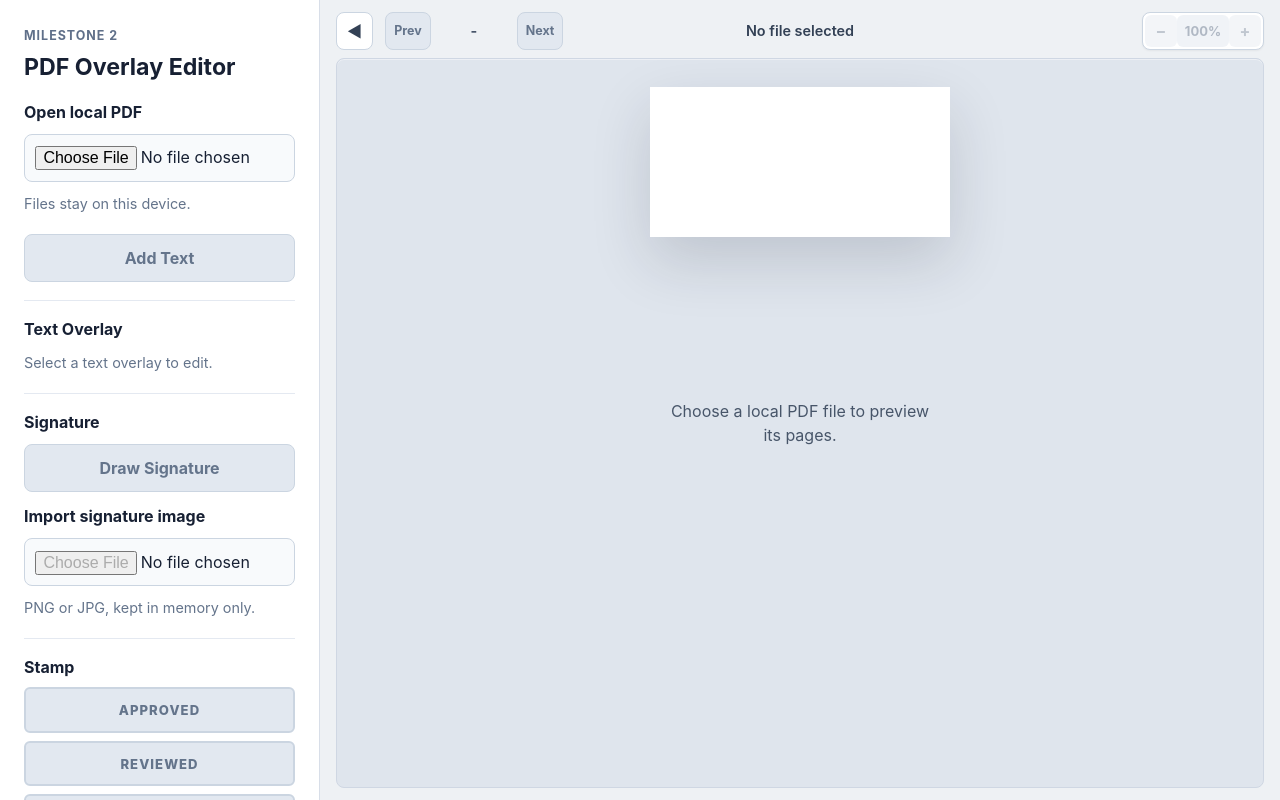
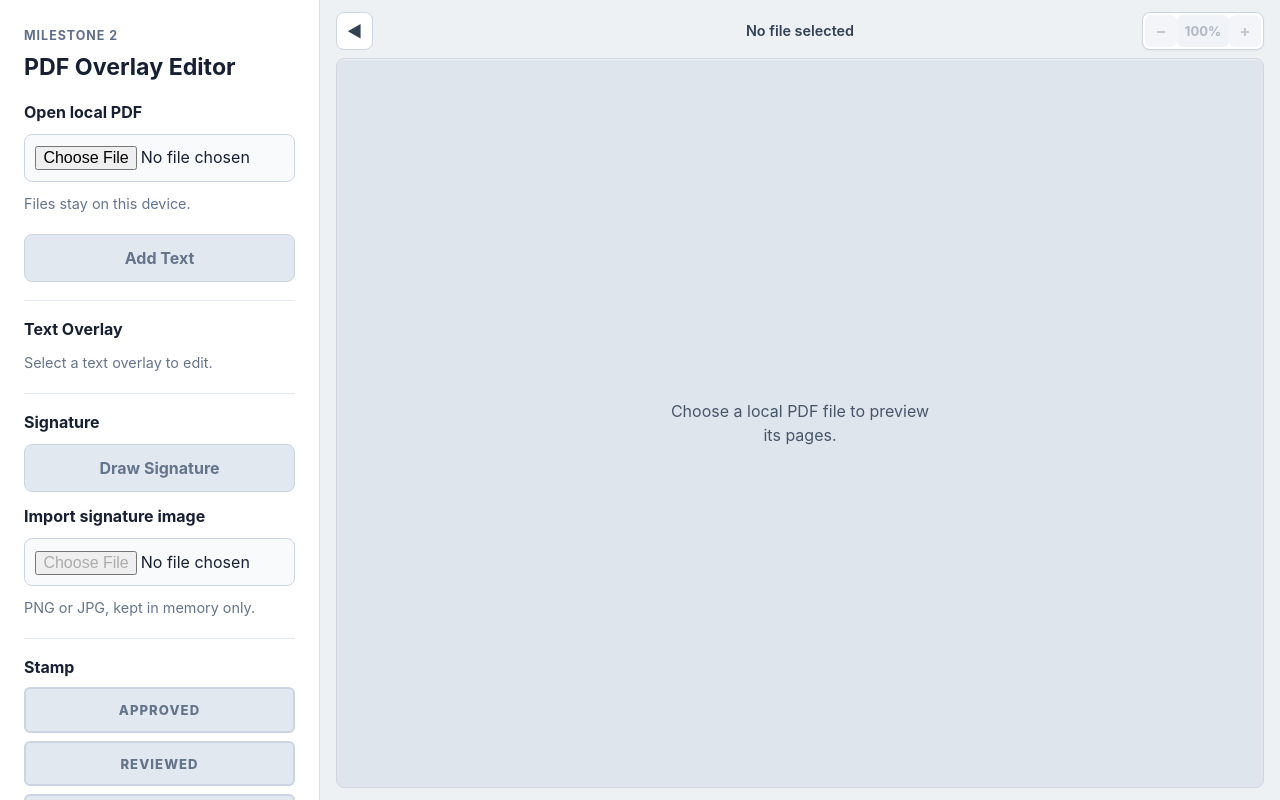
Before and after one commit to agungtrisutaji/pdf-editor, a React (Vite) app: page / in a window 1280 px wide. Built offline with nearby package versions, Linux system fonts and the light colour scheme.

Commit message:
feat: continuous vertical scrolling for pdf pages, removing pagination buttons

```diff
--- a/src/App.tsx
+++ b/src/App.tsx
@@ -31,7 +31,6 @@ import {
   createStampOverlay,
   createTextOverlay,
   deleteOverlay,
-  getPageOverlays,
   moveOverlayBackward,
   moveOverlayForward,
   rescaleOverlays,
@@ -106,9 +105,9 @@ function App() {
     setZoomScale(newScale);
   }
 
-  const activePageOverlays = getPageOverlays(overlayState, activePageIndex);
+  const allOverlays = Object.values(overlayState).flat();
   const selectedOverlay =
-    activePageOverlays.find(
+    allOverlays.find(
       (overlay) => overlay.id === selectedOverlayId,
     ) ?? null;
   const canAddOverlay = selectedPdf !== null && isPdfReady;
@@ -200,7 +199,7 @@ function App() {
     }
 
     const offset = Math.min(
-      activePageOverlays.length * TEXT_OVERLAY_OFFSET_STEP,
+      allOverlays.length * TEXT_OVERLAY_OFFSET_STEP,
       TEXT_OVERLAY_MAX_OFFSET,
     );
     const textOverlayBase = createTextOverlay({
@@ -223,7 +222,7 @@ function App() {
     }
 
     const offset = Math.min(
-      activePageOverlays.length * SIGNATURE_OVERLAY_OFFSET_STEP,
+      allOverlays.length * SIGNATURE_OVERLAY_OFFSET_STEP,
       SIGNATURE_OVERLAY_MAX_OFFSET,
     );
     const signatureOverlay = createSignatureOverlay({
@@ -246,7 +245,7 @@ function App() {
     }
 
     const offset = Math.min(
-      activePageOverlays.length * STAMP_OVERLAY_OFFSET_STEP,
+      allOverlays.length * STAMP_OVERLAY_OFFSET_STEP,
       STAMP_OVERLAY_MAX_OFFSET,
     );
     const stampOverlay = createStampOverlay({
@@ -262,7 +261,6 @@ function App() {
 
   function handlePageIndexChange(pageIndex: number) {
     setActivePageIndex(pageIndex);
-    setSelectedOverlayId(null);
   }
 
   function handleSelectedTextChange(text: string) {
@@ -466,12 +464,12 @@ function App() {
           </div>
           <div>
             <dt>Page overlays</dt>
-            <dd>{selectedPdf ? activePageOverlays.length : "-"}</dd>
+            <dd>{selectedPdf ? allOverlays.length : "-"}</dd>
           </div>
         </dl>
 
         <OverlayList
-          overlays={selectedPdf ? activePageOverlays : []}
+          overlays={selectedPdf ? allOverlays : []}
           selectedOverlayId={selectedOverlayId}
           onOverlaySelect={setSelectedOverlayId}
           onOverlayDelete={handleOverlayDelete}
@@ -484,8 +482,7 @@ function App() {
 
       <PdfViewer
         pdfFile={selectedPdf}
-        pageIndex={activePageIndex}
-        overlays={selectedPdf ? activePageOverlays : []}
+        overlays={selectedPdf ? allOverlays : []}
         selectedOverlayId={selectedOverlayId}
         zoomScale={zoomScale}
         onZoomChange={handleZoomChange}
--- a/src/components/pdf/PdfViewer.tsx
+++ b/src/components/pdf/PdfViewer.tsx
@@ -3,7 +3,6 @@ import type { PDFDocumentLoadingTask, PDFDocumentProxy } from "pdfjs-dist";
 import type { SelectedPdfFile } from "./PdfFilePicker";
 import { OverlayLayer } from "../overlays/OverlayLayer";
 import {
-  clearPdfCanvas,
   createPdfLoadingTask,
   getPdfErrorMessage,
   isPdfRenderCancelError,
@@ -16,9 +15,112 @@ import {
 } from "../../lib/pdf/coordinateMapper";
 import type { Overlay } from "../../types/overlays";
 
+type PdfPageProps = {
+  pdfDocument: PDFDocumentProxy;
+  pageIndex: number;
+  zoomScale: number;
+  overlays: Overlay[];
+  selectedOverlayId: string | null;
+  onOverlaySelect: (overlayId: string) => void;
+  onOverlayMove: (overlayId: string, position: { x: number; y: number }) => void;
+  onOverlayResize: (overlayId: string, size: { width: number; height: number }) => void;
+  onPagePreviewSizeChange: (pageIndex: number, size: PageSize) => void;
+  onVisible?: (pageIndex: number) => void;
+};
+
+function PdfPage({
+  pdfDocument,
+  pageIndex,
+  zoomScale,
+  overlays,
+  selectedOverlayId,
+  onOverlaySelect,
+  onOverlayMove,
+  onOverlayResize,
+  onPagePreviewSizeChange,
+  onVisible,
+}: PdfPageProps) {
+  const canvasRef = useRef<HTMLCanvasElement | null>(null);
+  const containerRef = useRef<HTMLDivElement | null>(null);
+
+  useEffect(() => {
+    let isCurrentRender = true;
+    let renderTask: Awaited<ReturnType<typeof renderPdfPageToCanvas>> | null = null;
+
+    if (!canvasRef.current) return;
+
+    renderPdfPageToCanvas({
+      canvas: canvasRef.current,
+      pdfDocument,
+      pageNumber: pageIndex + 1,
+      scale: zoomScale,
+    })
+      .then((task) => {
+        if (!isCurrentRender) {
+          task.cancel();
+          return;
+        }
+        renderTask = task;
+        return task.promise;
+      })
+      .then(() => {
+        if (isCurrentRender) {
+          const canvas = canvasRef.current;
+          if (canvas) {
+            const bounds = canvas.getBoundingClientRect();
+            const width = bounds.width || Number.parseFloat(canvas.style.width) || 0;
+            const height = bounds.height || Number.parseFloat(canvas.style.height) || 0;
+            if (width > 0 && height > 0) {
+              onPagePreviewSizeChange(pageIndex, { width, height });
+            }
+          }
+        }
+      })
+      .catch((error: unknown) => {
+        if (!isCurrentRender || isPdfRenderCancelError(error)) return;
+        console.error("Page render failed:", error);
+      });
+
+    return () => {
+      isCurrentRender = false;
+      renderTask?.cancel();
+    };
+  }, [pageIndex, pdfDocument, zoomScale, onPagePreviewSizeChange]);
+
+  useEffect(() => {
+    const el = containerRef.current;
+    if (!el || !onVisible) return;
+
+    const observer = new IntersectionObserver(
+      (entries) => {
+        if (entries[0].isIntersecting) {
+          onVisible(pageIndex);
+        }
+      },
+      { threshold: 0.5 }
+    );
+    observer.observe(el);
+    return () => observer.disconnect();
+  }, [pageIndex, onVisible]);
+
+  const pageOverlays = overlays.filter((o) => o.pageIndex === pageIndex);
+
+  return (
+    <div ref={containerRef} className='page-surface' style={{ marginBottom: '24px' }}>
+      <canvas ref={canvasRef} className='pdf-canvas' />
+      <OverlayLayer
+        overlays={pageOverlays}
+        selectedOverlayId={selectedOverlayId}
+        onOverlaySelect={onOverlaySelect}
+        onOverlayMove={onOverlayMove}
+        onOverlayResize={onOverlayResize}
+      />
+    </div>
+  );
+}
+
 type PdfViewerProps = {
   pdfFile: SelectedPdfFile | null;
-  pageIndex: number;
   overlays: Overlay[];
   selectedOverlayId: string | null;
   zoomScale: number;
@@ -29,9 +131,9 @@ type PdfViewerProps = {
     overlayId: string,
     size: { width: number; height: number },
   ) => void;
-  onPageIndexChange: (pageIndex: number) => void;
   onDocumentReadyChange: (isReady: boolean) => void;
   onPagePreviewSizeChange: (pageIndex: number, size: PageSize) => void;
+  onPageIndexChange: (pageIndex: number) => void;
   isSidebarOpen: boolean;
   onToggleSidebar: () => void;
 };
@@ -39,7 +141,6 @@ type PdfViewerProps = {
 
 export function PdfViewer({
   pdfFile,
-  pageIndex,
   overlays,
   selectedOverlayId,
   zoomScale,
@@ -47,20 +148,18 @@ export function PdfViewer({
   onOverlaySelect,
   onOverlayMove,
   onOverlayResize,
-  onPageIndexChange,
   onDocumentReadyChange,
   onPagePreviewSizeChange,
+  onPageIndexChange,
   isSidebarOpen,
   onToggleSidebar,
 }: PdfViewerProps) {
-  const canvasRef = useRef<HTMLCanvasElement | null>(null);
   const containerRef = useRef<HTMLDivElement | null>(null);
   const [pdfDocument, setPdfDocument] = useState<PDFDocumentProxy | null>(null);
 
   const [errorMessage, setErrorMessage] = useState<string | null>(null);
   const [isPanning, setIsPanning] = useState(false);
   const panStartRef = useRef<{ x: number; y: number; scrollLeft: number; scrollTop: number } | null>(null);
-  const pageNumber = pageIndex + 1;
 
   useEffect(() => {
     let isCurrentFile = true;
@@ -69,7 +168,6 @@ export function PdfViewer({
     setPdfDocument(null);
     onDocumentReadyChange(false);
     setErrorMessage(null);
-    clearPdfCanvas(canvasRef.current);
 
     if (!pdfFile) {
       return;
@@ -104,72 +202,7 @@ export function PdfViewer({
     };
   }, [onDocumentReadyChange, pdfFile]);
 
-  useEffect(() => {
-    let isCurrentRender = true;
-    let renderTask:
-      | Awaited<ReturnType<typeof renderPdfPageToCanvas>>
-      | null = null;
-
-    if (!pdfDocument) {
-      return;
-    }
-
-    if (!canvasRef.current) {
-      setErrorMessage("The PDF canvas is not available.");
-      return;
-    }
-
-    setErrorMessage(null);
-
-    renderPdfPageToCanvas({
-      canvas: canvasRef.current,
-      pdfDocument,
-      pageNumber,
-      scale: zoomScale,
-    })
-      .then((task) => {
-        if (!isCurrentRender) {
-          task.cancel();
-          return;
-        }
-
-        renderTask = task;
-        return task.promise;
-      })
-      .then(() => {
-        if (isCurrentRender) {
-
-          const canvas = canvasRef.current;
-          if (canvas) {
-            const bounds = canvas.getBoundingClientRect();
-            const width =
-              bounds.width || Number.parseFloat(canvas.style.width) || 0;
-            const height =
-              bounds.height || Number.parseFloat(canvas.style.height) || 0;
-
-            if (width > 0 && height > 0) {
-              onPagePreviewSizeChange(pageIndex, { width, height });
-            }
-          }
-        }
-      })
-      .catch((error: unknown) => {
-        if (!isCurrentRender || isPdfRenderCancelError(error)) {
-          return;
-        }
-
-        setErrorMessage(getPdfErrorMessage(error));
-      });
-
-    return () => {
-      isCurrentRender = false;
-      renderTask?.cancel();
-    };
-  }, [onPagePreviewSizeChange, pageIndex, pdfDocument, pageNumber, zoomScale]);
-
   const totalPages = pdfDocument?.numPages ?? 0;
-  const canGoPrevious = pageIndex > 0;
-  const canGoNext = totalPages > 0 && pageIndex < totalPages - 1;
 
   const minZoom = ZOOM_LEVELS[0];
   const maxZoom = ZOOM_LEVELS[ZOOM_LEVELS.length - 1];
@@ -228,22 +261,23 @@ export function PdfViewer({
     const container = containerRef.current;
     if (!container) return;
 
-    // Prevent panning when clicking on the scrollbar
-    const rect = container.getBoundingClientRect();
-    if (
-      e.clientX > rect.left + container.clientWidth ||
-      e.clientY > rect.top + container.clientHeight
-    ) {
-      return;
-    }
+    // Check if clicked exactly on the canvas-stage (not scrollbars or overlays)
+    if (e.target !== container) return;
 
+    // Check if clicked on a scrollbar
+    const isClickOnVerticalScrollbar = e.clientX >= container.getBoundingClientRect().right - container.offsetWidth + container.clientWidth;
+    const isClickOnHorizontalScrollbar = e.clientY >= container.getBoundingClientRect().bottom - container.offsetHeight + container.clientHeight;
+
+    if (isClickOnVerticalScrollbar || isClickOnHorizontalScrollbar) return;
+
+    setIsPanning(true);
     panStartRef.current = {
       x: e.clientX,
       y: e.clientY,
       scrollLeft: container.scrollLeft,
       scrollTop: container.scrollTop,
     };
-    setIsPanning(true);
+
     e.currentTarget.setPointerCapture(e.pointerId);
   }
 
@@ -281,28 +315,6 @@ export function PdfViewer({
             }}>
             {isSidebarOpen ? '◀' : '☰'}
           </button>
-
-          <div className='page-controls' aria-label='Page navigation'>
-            <button
-              type='button'
-              className='small-button'
-              onClick={() => onPageIndexChange(Math.max(0, pageIndex - 1))}
-              disabled={!canGoPrevious}>
-              Prev
-            </button>
-            <span style={{ minWidth: '70px', textAlign: 'center' }}>
-              {totalPages > 0 ? `${pageNumber} / ${totalPages}` : '-'}
-            </span>
-            <button
-              type='button'
-              className='small-button'
-              onClick={() =>
-                onPageIndexChange(Math.min(totalPages - 1, pageIndex + 1))
-              }
-              disabled={!canGoNext}>
-              Next
-            </button>
-          </div>
         </div>
 
         <div
@@ -370,21 +382,26 @@ export function PdfViewer({
         onPointerUp={handleStagePointerUp}
         onPointerCancel={handleStagePointerUp}
         onPointerLeave={handleStagePointerUp}
-        style={{ cursor: isPanning ? 'grabbing' : 'grab' }}>
-        <div className='page-surface'>
-          <canvas ref={canvasRef} className='pdf-canvas' />
-          {pdfDocument ? (
-            <OverlayLayer
+        style={{ cursor: isPanning ? 'grabbing' : 'grab', display: 'flex', flexDirection: 'column', alignItems: 'center', padding: '24px 0' }}>
+
+        {pdfDocument ? (
+          Array.from({ length: totalPages }).map((_, index) => (
+            <PdfPage
+              key={index}
+              pageIndex={index}
+              pdfDocument={pdfDocument}
+              zoomScale={zoomScale}
               overlays={overlays}
               selectedOverlayId={selectedOverlayId}
               onOverlaySelect={onOverlaySelect}
               onOverlayMove={onOverlayMove}
               onOverlayResize={onOverlayResize}
+              onPagePreviewSizeChange={onPagePreviewSizeChange}
+              onVisible={onPageIndexChange}
             />
-          ) : null}
-        </div>
-        {!pdfFile && (
-          <div className='empty-state'>
+          ))
+        ) : (
+          <div className='empty-state' style={{ marginTop: 'auto', marginBottom: 'auto' }}>
             Choose a local PDF file to preview its pages.
           </div>
         )}
```
